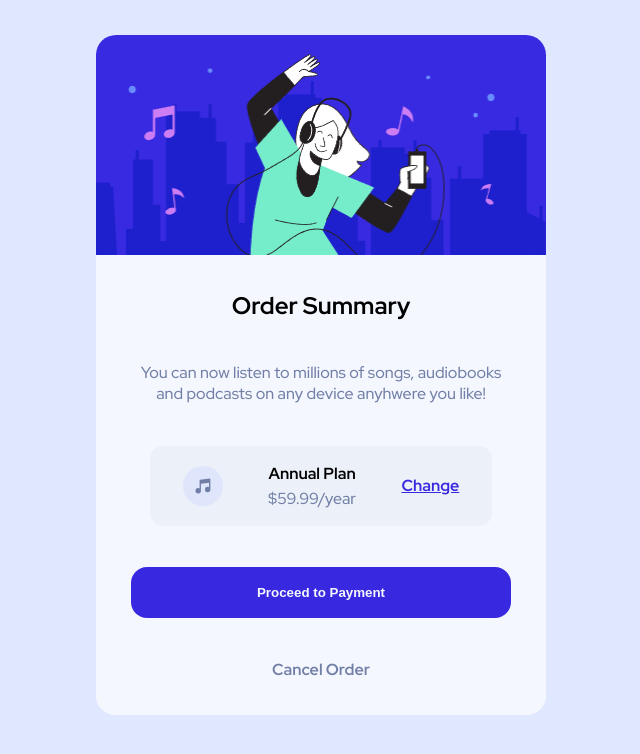
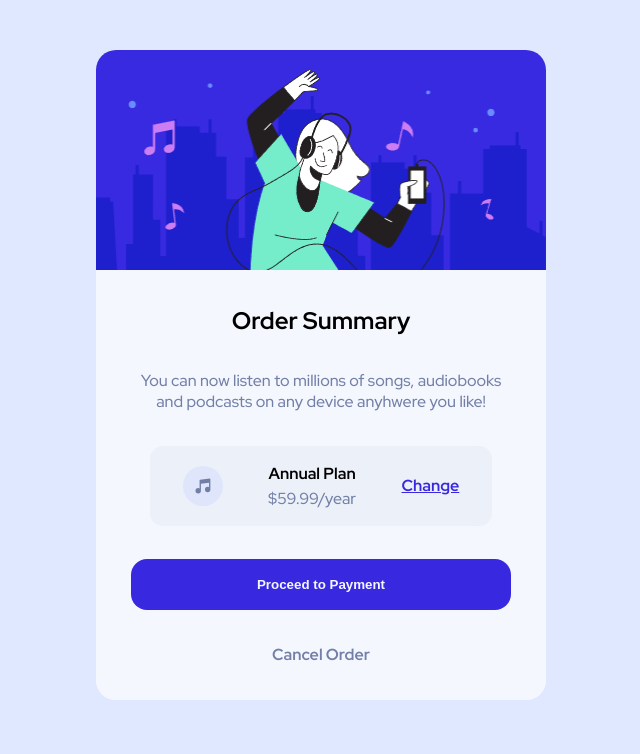
Before and after one commit to Javieravv/order-summary-component, a React (Vite) app: page / in a window 1280 px wide. Shown: the top 754 px of the page, without its empty margins (319-959 px from the left). Built offline with nearby package versions, Linux system fonts and the light colour scheme.

Commit message:
Versión definitiva

```diff
--- a/src/css/_variables.scss
+++ b/src/css/_variables.scss
@@ -15,7 +15,7 @@ $color-Dark-blue1: hsl(223, 47%, 95%);
 
 // Section Main
 $widthSectionMain: 450px;
-$heightSectionMain: 680px;
+$heightSectionMain: 650px;
 $p-sectionMain: 35px;
 $br-sectionMain: 20px;
 $w-imgMusic: 40px;
```
